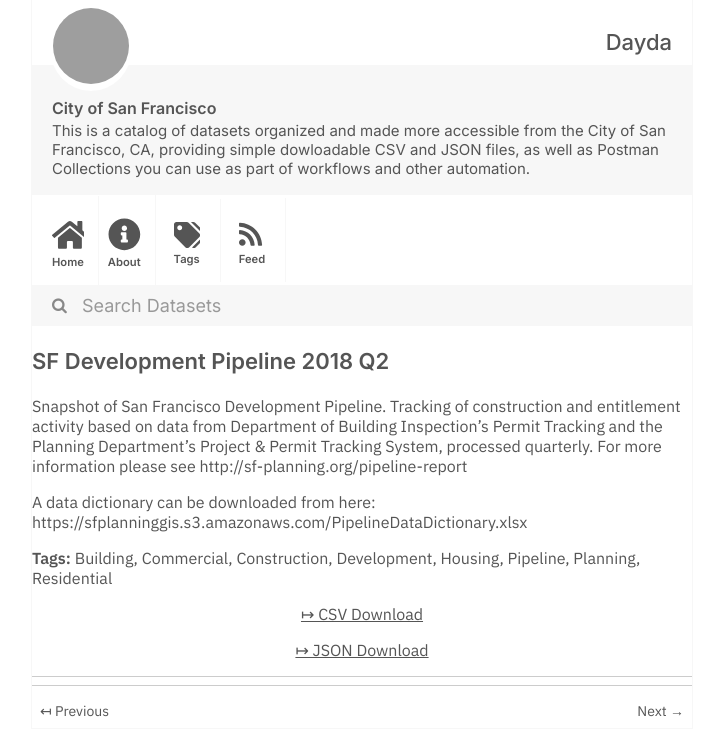
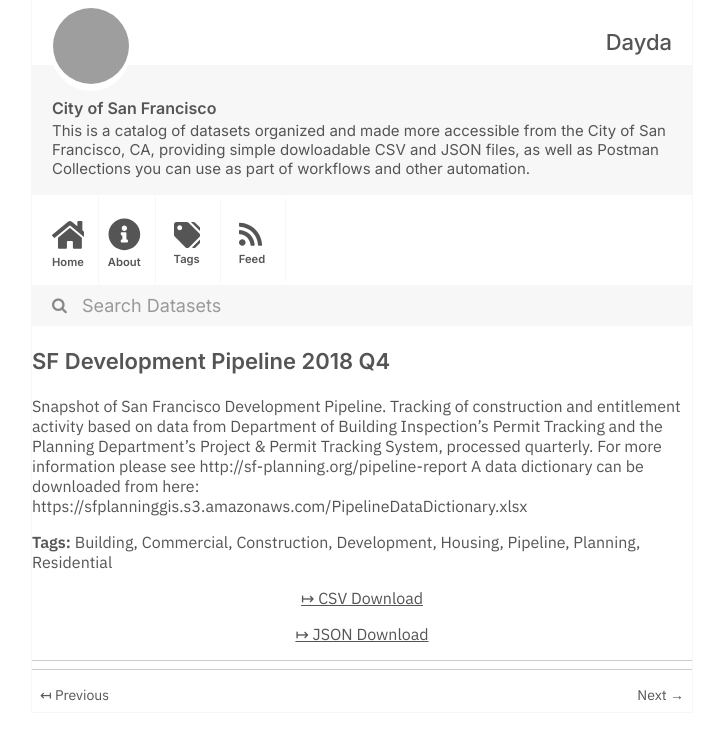
Before and after one commit to dayda-entities/city-of-san-francisco, a Jekyll site: the page built from _posts/2020-11-10-sf-development-pipeline-2018-q.md, in a window 1280 px wide, cut to the strip 0-756 px from the top of the page. Shown: the whole strip, without its empty margins (278-1001 px from the left). Built offline with Jekyll 4.4.1, drawn with Linux system fonts in a browser that asks for light colours; part of the change alters nothing that is shown; grey boxes are pictures that could not be loaded.

```diff
--- a/_posts/2020-11-10-sf-development-pipeline-2018-q.md
+++ b/_posts/2020-11-10-sf-development-pipeline-2018-q.md
@@ -1,7 +1,7 @@
 ---
-title: SF Development Pipeline 2018 Q2
-created: '2020-11-10T16:56:28.970072'
-modified: '2020-11-10T16:56:28.970082'
+title: SF Development Pipeline 2018 Q4
+created: '2020-11-10T16:56:18.480046'
+modified: '2020-11-10T16:56:18.480054'
 state: active
 type: dataset
 tags:
@@ -15,11 +15,10 @@ tags:
   - Residential
 groups:
   - Local Government
-csv_url: 'https://data.sfgov.org/api/views/eduu-fkrk/rows.csv?accessType=DOWNLOAD'
-json_url: 'https://data.sfgov.org/api/views/eduu-fkrk/rows.json?accessType=DOWNLOAD'
+csv_url: 'https://data.sfgov.org/api/views/9kr6-dynr/rows.csv?accessType=DOWNLOAD'
+json_url: 'https://data.sfgov.org/api/views/9kr6-dynr/rows.json?accessType=DOWNLOAD'
 layout: post
 
 ---
 Snapshot of San Francisco Development Pipeline. Tracking of construction and entitlement activity based on data from Department of Building Inspection's Permit Tracking and the Planning Department's Project & Permit Tracking System, processed quarterly. For more information please see http://sf-planning.org/pipeline-report
-
-A data dictionary can be downloaded from here: https://sfplanninggis.s3.amazonaws.com/PipelineDataDictionary.xlsx
+A data dictionary can be downloaded from here:  https://sfplanninggis.s3.amazonaws.com/PipelineDataDictionary.xlsx
```
